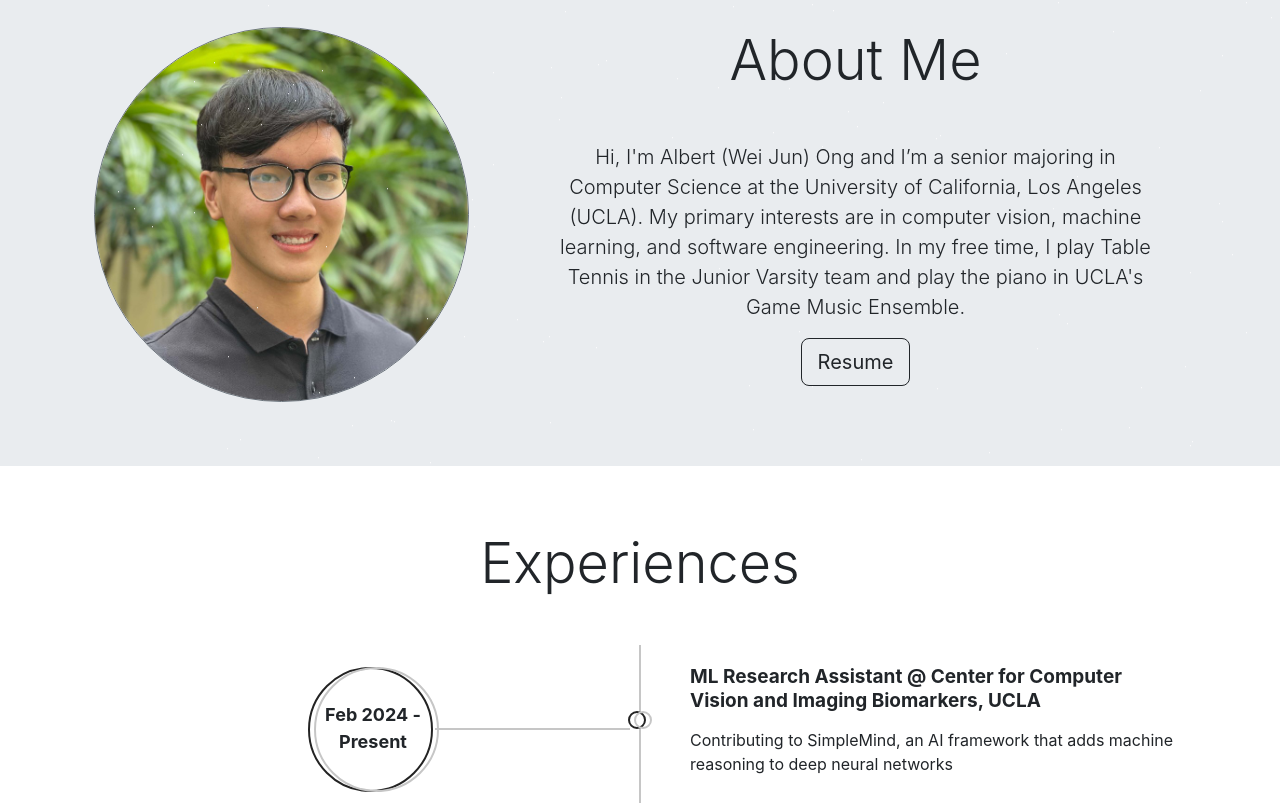
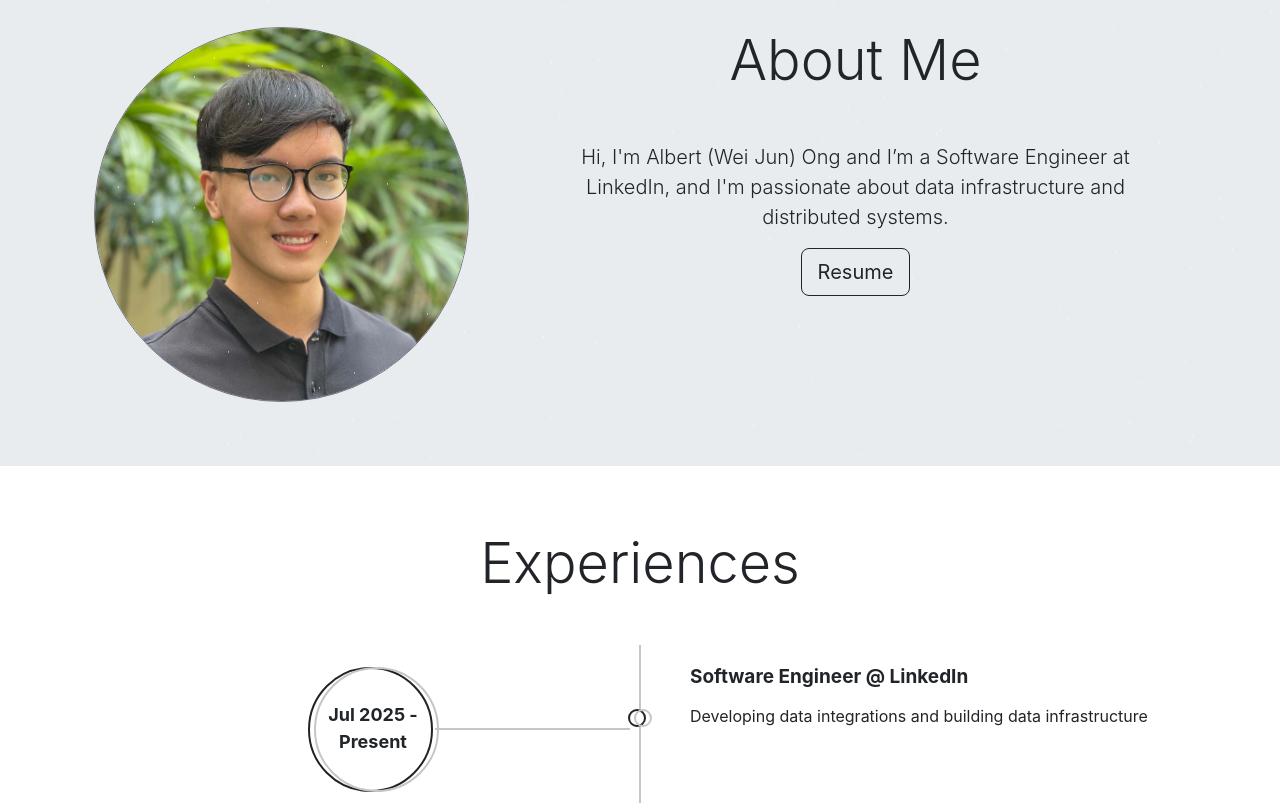
Before and after one commit to g1oom/g1oom.github.io, a React (Create React App) app: page / in a window 1280 px wide. Shown: the part 837-1640 px from the top of the page. Built offline with nearby package versions, Linux system fonts and the light colour scheme; no server answers.

Commit message:
Update website to include SWE role at LinkedIn and new resume

```diff
--- a/src/components/Footer.jsx
+++ b/src/components/Footer.jsx
@@ -20,7 +20,7 @@ const Footer = (props) => {
         using <i className="fab fa-react" />
         <p>
           <small className="text-muted">
-            Last Updated: Sep 2024
+            Last Updated: May 2026
           </small>
         </p>
       </Container>
--- a/src/editable-stuff/config.js
+++ b/src/editable-stuff/config.js
@@ -35,7 +35,7 @@ const about = {
   imageLink: require("../editable-stuff/profile-pic.jpeg"),
   imageSize: 375,
   message:
-    "Hi, I'm Albert (Wei Jun) Ong and I’m a senior majoring in Computer Science at the University of California, Los Angeles (UCLA). My primary interests are in computer vision, machine learning, and software engineering. In my free time, I play Table Tennis in the Junior Varsity team and play the piano in UCLA's Game Music Ensemble.",
+    "Hi, I'm Albert (Wei Jun) Ong and I’m a Software Engineer at LinkedIn, and I'm passionate about data infrastructure and distributed systems.",
   resume: require("../editable-stuff/resume.pdf"),
 };
 
@@ -83,7 +83,7 @@ const skills = {
     { name: "Java", value: 80 },
     { name: "C++", value: 85 },
     { name: "SQL", value: 85 },
-    { name: "Go", value: 65 },
+    { name: "Go", value: 75 },
   ],
   frameworks: [
     { name: "PyTorch", value: 90 },
@@ -118,7 +118,7 @@ const getInTouch = {
   show: true,
   heading: "Get In Touch",
   message:
-    "I'm currently looking for full-time opportunities related to computer vision, machine learning, and software engineering for 2025! If you have any questions (or just want to say hi), please feel free to email me at",
+    "I'm currently looking for junior / mid-year software engineer roles related to full-stack development or data infrastructure! If you have any questions (or just want to say hi), please feel free to email me at",
   email: "albertowj2001@gmail.com",
 };
 
@@ -127,9 +127,15 @@ const experiences = {
   heading: "Experiences",
   data: [
     {
+      role: 'Software Engineer @ LinkedIn',
+      startDate: 'Jul 2025',
+      endDate: 'Present',
+      description: 'Developing data integrations and building data infrastructure',
+    },
+    {
       role: 'ML Research Assistant @ Center for Computer Vision and Imaging Biomarkers, UCLA',
       startDate: 'Feb 2024',
-      endDate: 'Present',
+      endDate: 'Jun 2025',
       description: 'Contributing to SimpleMind, an AI framework that adds machine reasoning to deep neural networks',
     },
     {
```
Also changed, not shown: 1 other file (tests, documents, lock files or other folders).
